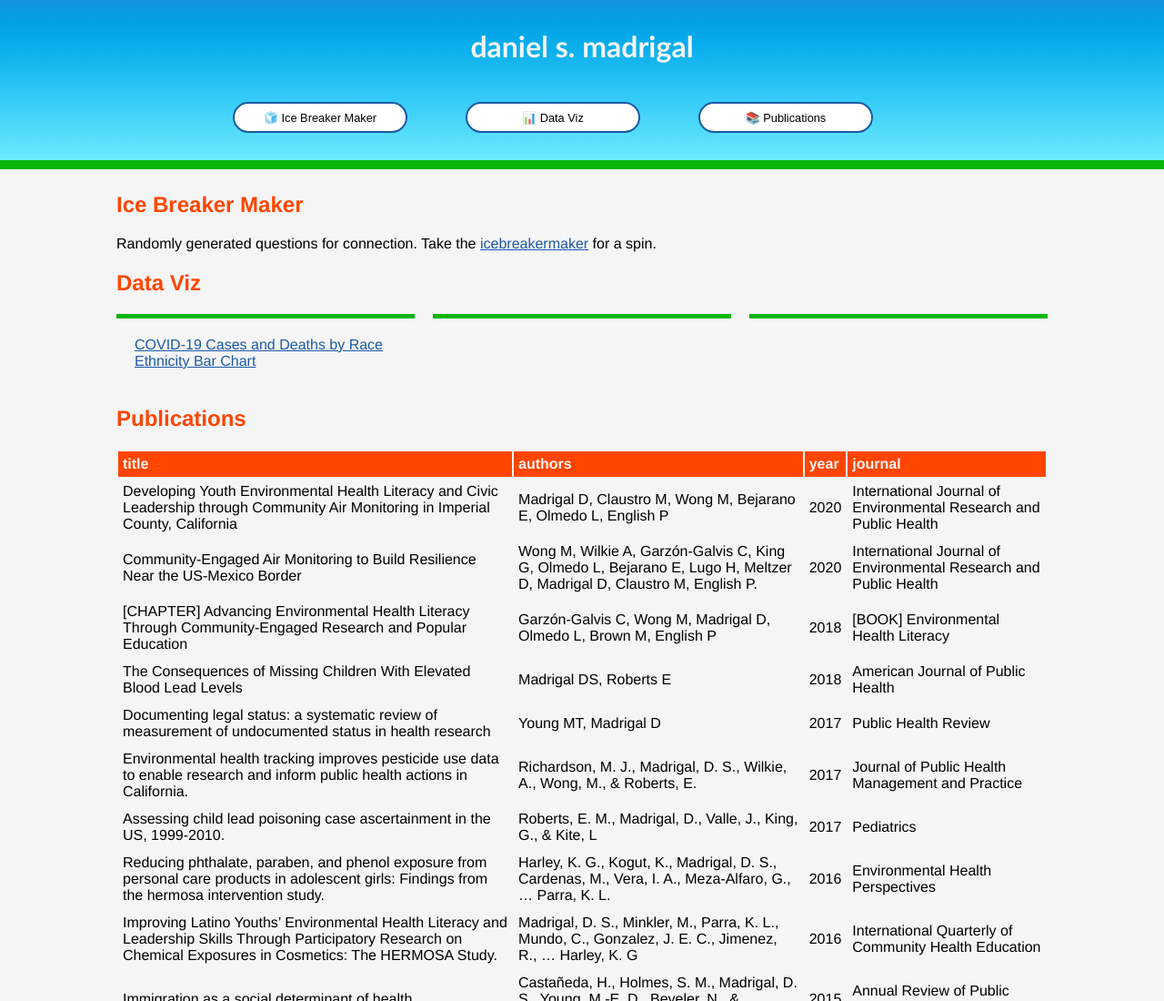
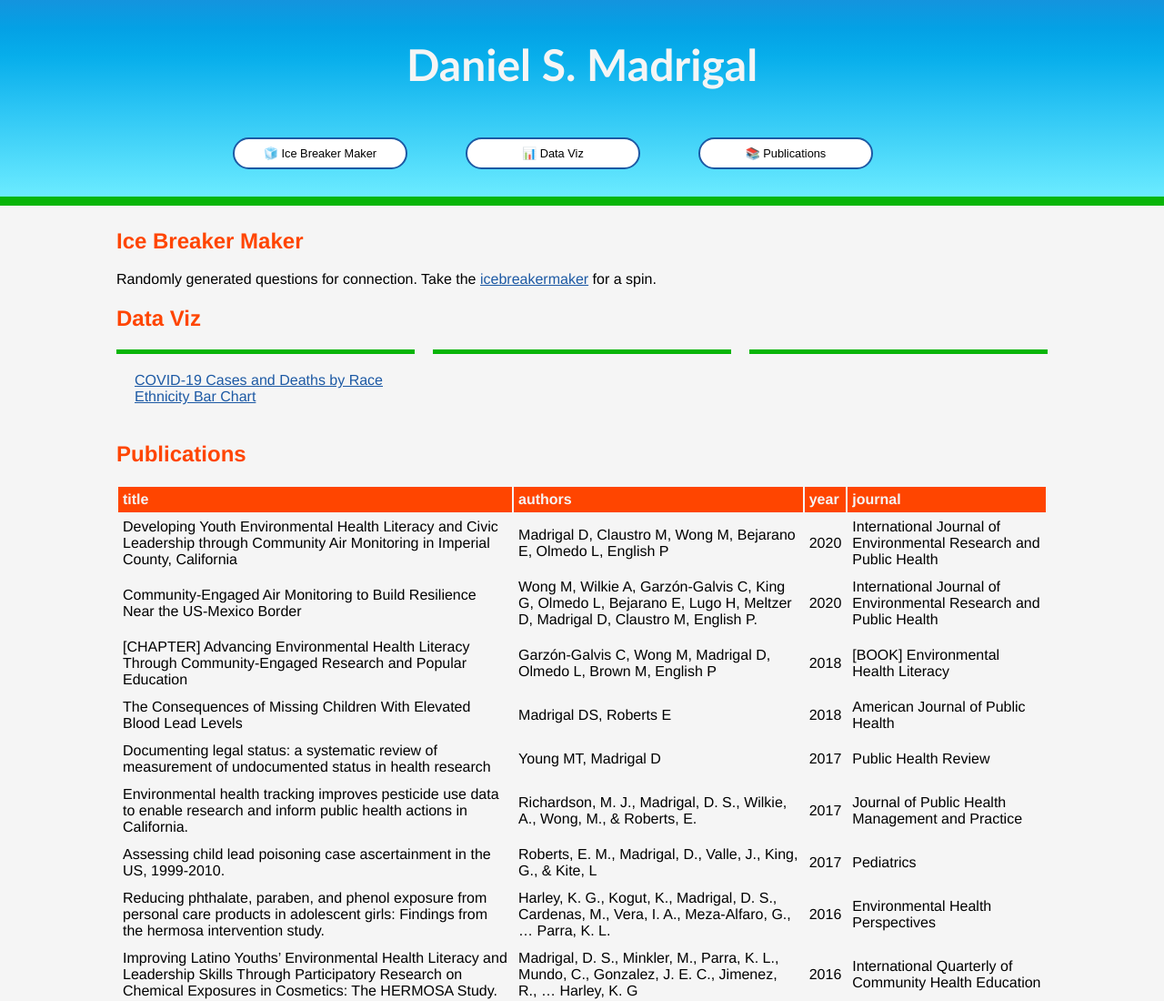
Before and after one commit to madrigal415/danielsmadrigal-2020, a plain HTML site: page index.html in a window 1280 px wide. Shown: the top 1100 px of the page at 91% size. Drawn offline with nearby package versions, Linux system fonts and the light colour scheme.

Commit message:
updating header

```diff
--- a/index.html
+++ b/index.html
@@ -10,7 +10,7 @@
 
   <body>
     <div id="header">
-      <h1>daniel s. madrigal</h1>
+      <h1>Daniel S. Madrigal</h1>
       <div id="nav">
         <a class="grow" href="#ice"><button>🧊 Ice Breaker Maker</button></a>
         <a class="grow" href="#dataviz"><button>📊 Data Viz</button></a>
--- a/styles.css
+++ b/styles.css
@@ -59,6 +59,7 @@ h1 {
   text-align: center;
   padding: 0 15vw;
   color: var(--white);
+  font-size: 3em;
 }
 
 h2 {
```
